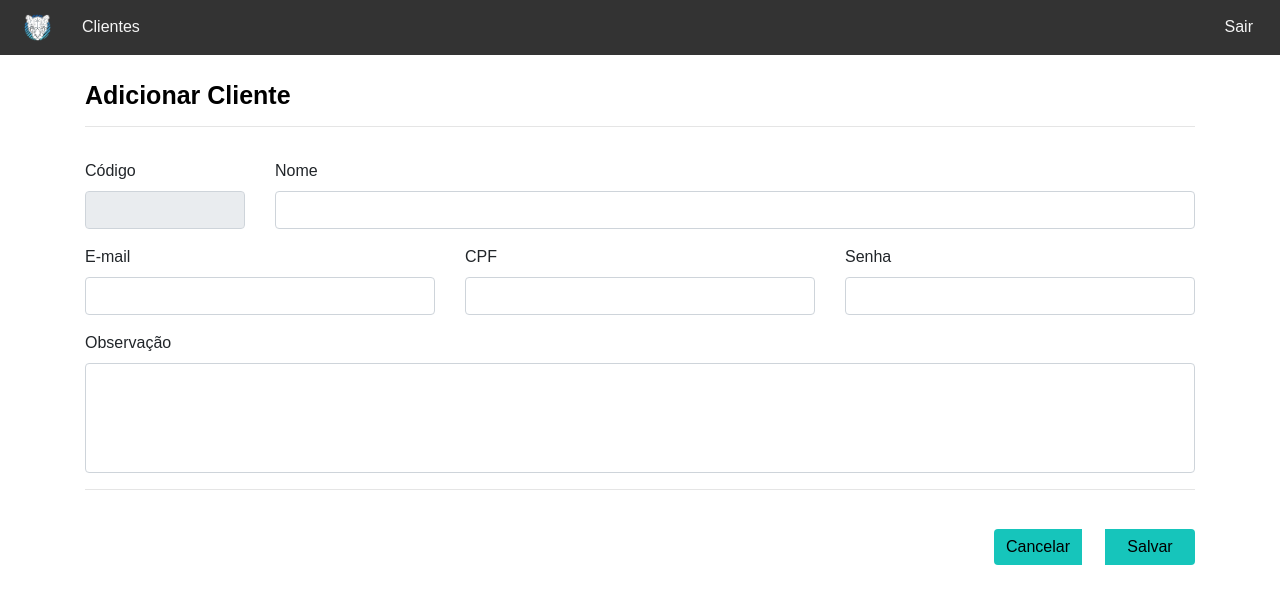
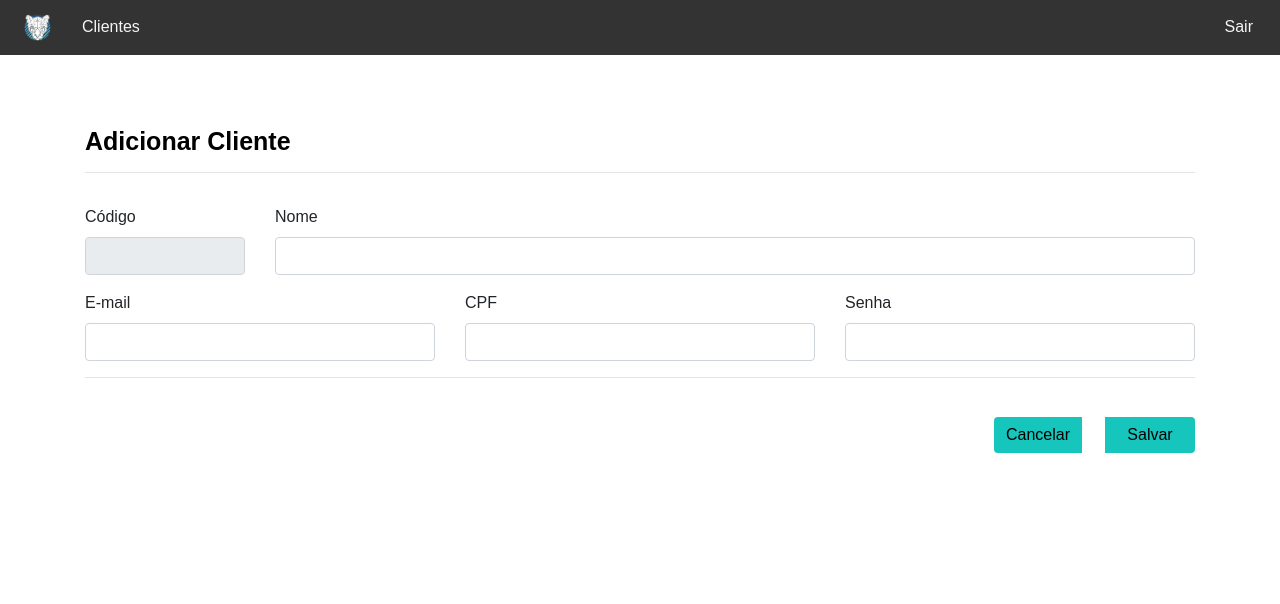
Before and after one commit to LeoHeringer/Frontend, a Vue app: page /controleClientes/novo in a window 1280 px wide. Shown: the top 604 px of the page. Built offline with nearby package versions, Linux system fonts and the light colour scheme; sample sign-in values are in the browser's storage; the HTML template or start-up script is replaced by a standard one; a web font is replaced by a local one.

Commit message:
alteracoes

```diff
--- a/src/views/clienteCreate.vue
+++ b/src/views/clienteCreate.vue
@@ -37,13 +37,6 @@
                 <div class="from-group">
                     <label for="id">Senha</label>
                     <input id="senha" v-model="cliente.password" type="password" class="form-control" />
-                </div>
-            </div>
-            <div class="col-sm-12 mt-3">
-                <div class="from-group">
-                    <label for="observacao">Observação</label>
-                    <textarea id="observacao" v-model="cliente.observacao" type="text" class="form-control"
-                        rows="4"></textarea>
                 </div>
             </div>
         </div>
@@ -157,4 +150,7 @@ button {
     flex-direction: row;
 
 }
+.titulo{
+    margin-top: 5%;
+}
 </style>
--- a/src/views/loginAuth.vue
+++ b/src/views/loginAuth.vue
@@ -62,7 +62,7 @@ export default {
     border: 3px solid #16C5BB;
     transition: box-shadow;
     border-radius: 8px;
-    margin-top: 100px;
+    margin-top: 8%;
     padding: 30px;
     background-color: rgba(0, 0, 0, 0.8);
 
```
